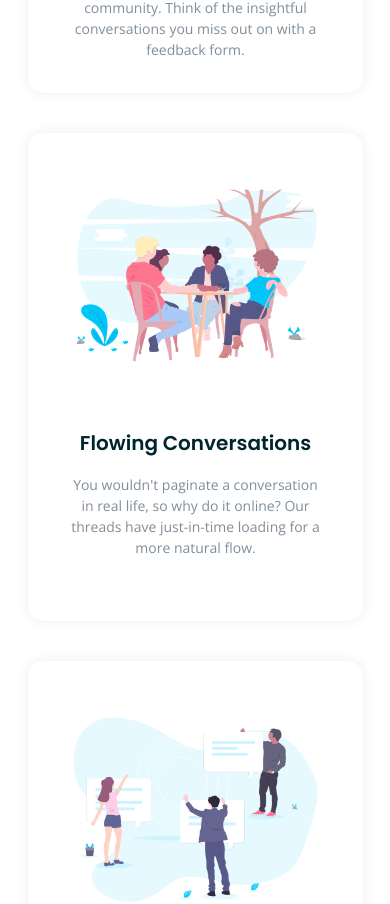
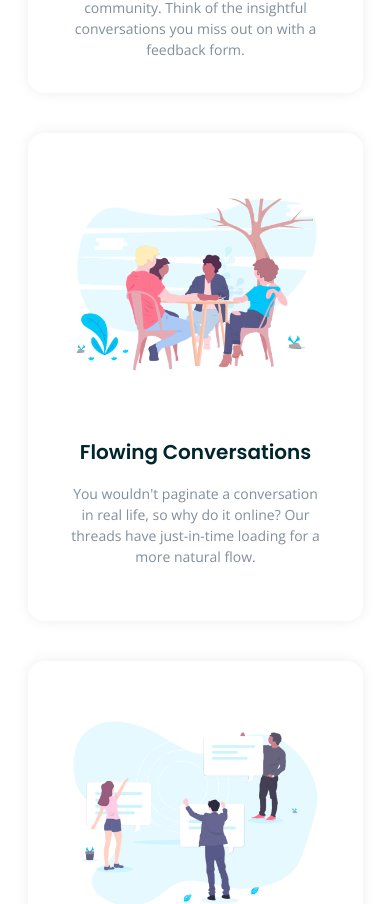
Before and after one commit to 0x41-li/huddle-landing-page-with-alternating-feature-blocks, a JavaScript app: page / in a window 390 px wide. Shown: the part 1175-2079 px from the top of the page. Built offline with nearby package versions, Linux system fonts and the light colour scheme.

Commit message:
Matching the mobile design pixel-perfect by small tweaks on padding of every box

```diff
--- a/src/section/first-section/FirstSection.style.js
+++ b/src/section/first-section/FirstSection.style.js
@@ -11,6 +11,14 @@ export const Section = styled.section`
 
 export const Box = styled.div`
   padding: 56px 39px 0px 40px;
+
+  &:nth-child(2) {
+    padding-top: 65px;
+  }
+
+  &:nth-child(3) {
+    padding-top: 60px;
+  }
 
   width: 335px;
   height: 488px;
```
